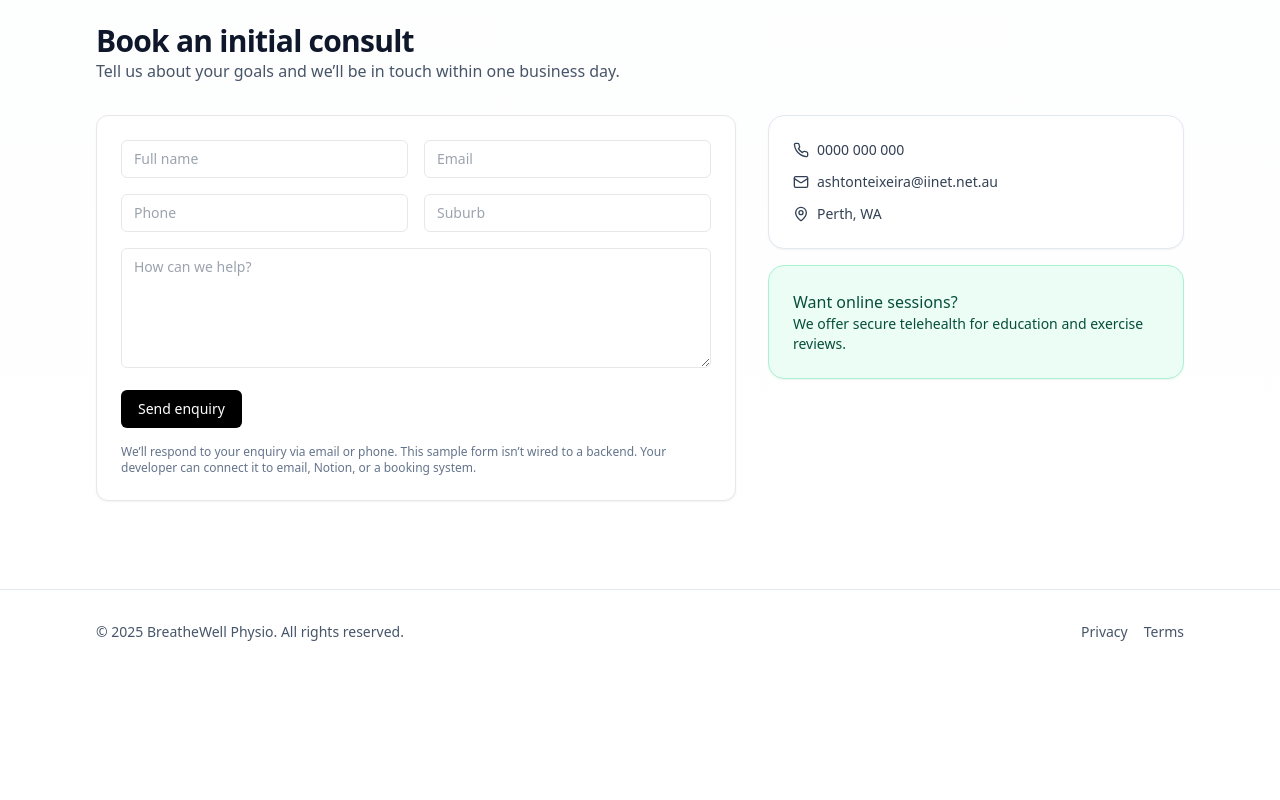
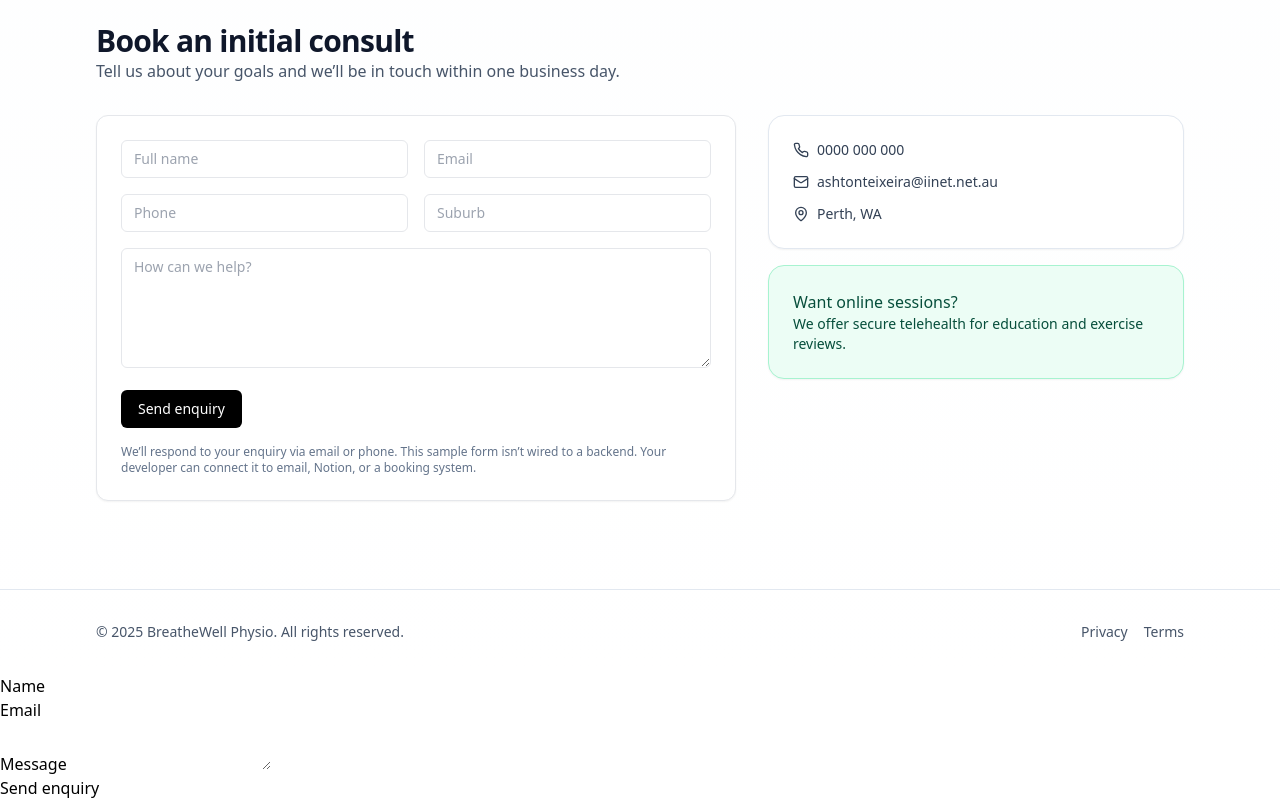
Before and after one commit to ashtontex/My-Website, a plain HTML site: page index.html in a window 1280 px wide. Shown: the part 2757-3557 px from the top of the page. Before the commit the page ends 3431 px from the top, so only its background shows below. Drawn offline with Linux system fonts and the light colour scheme.

Commit message:
Update index.html

```diff
--- a/index.html
+++ b/index.html
@@ -10,5 +10,20 @@
   <body class="min-h-screen bg-white">
     <a href="#main" class="sr-only focus:not-sr-only focus:fixed focus:top-2 focus:left-2 bg-white border px-3 py-2 rounded-md shadow">Skip to content</a>
     <div id="root"></div>
+ <form name="enquiry" method="POST" data-netlify="true">
+  <input type="hidden" name="form-name" value="enquiry" />
+  <p>
+    <label>Name <input type="text" name="name" required></label>
+  </p>
+  <p>
+    <label>Email <input type="email" name="email" required></label>
+  </p>
+  <p>
+    <label>Message <textarea name="message" required></textarea></label>
+  </p>
+  <p>
+    <button type="submit">Send enquiry</button>
+  </p>
+</form>
   </body>
 </html>
```
